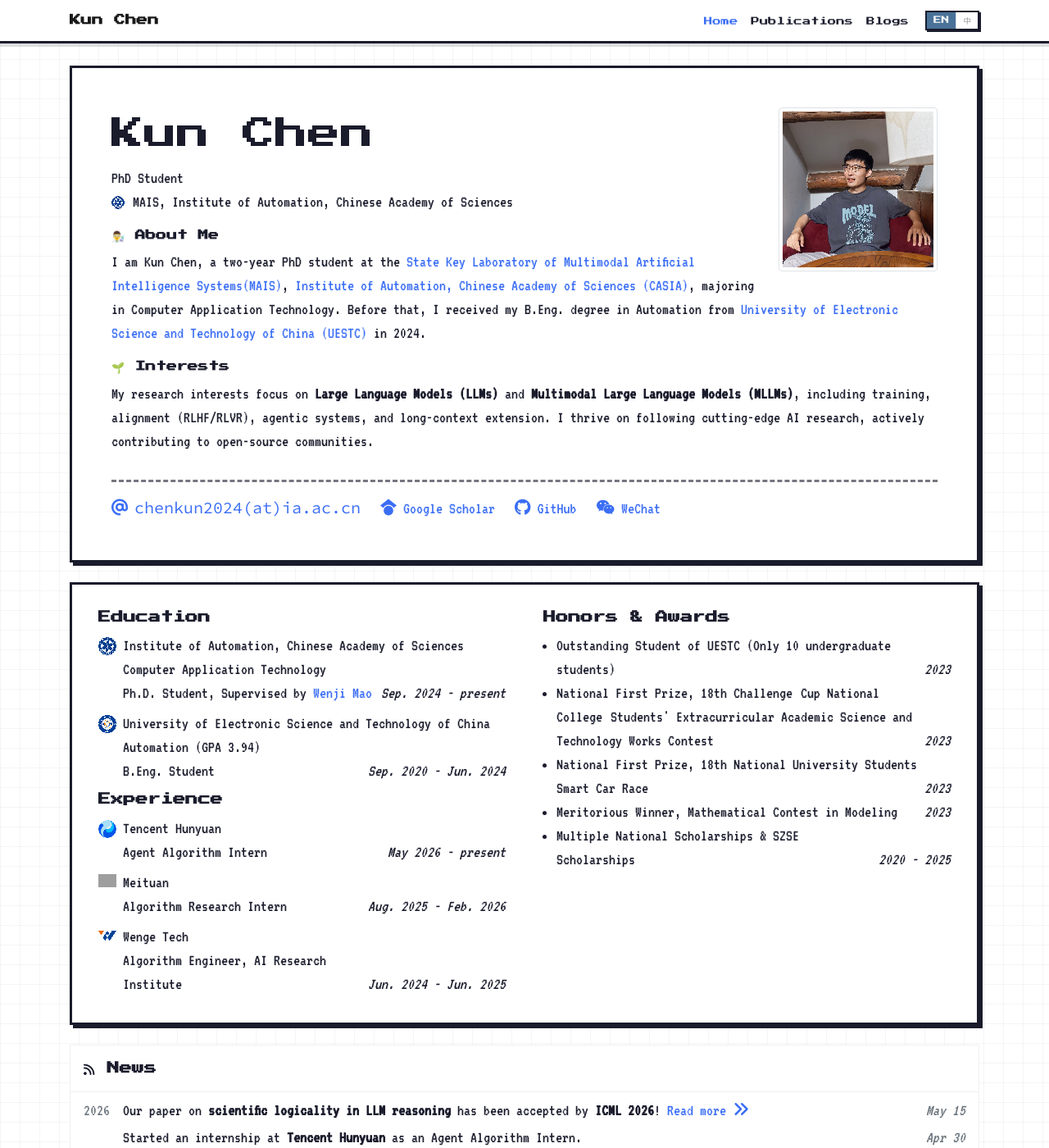
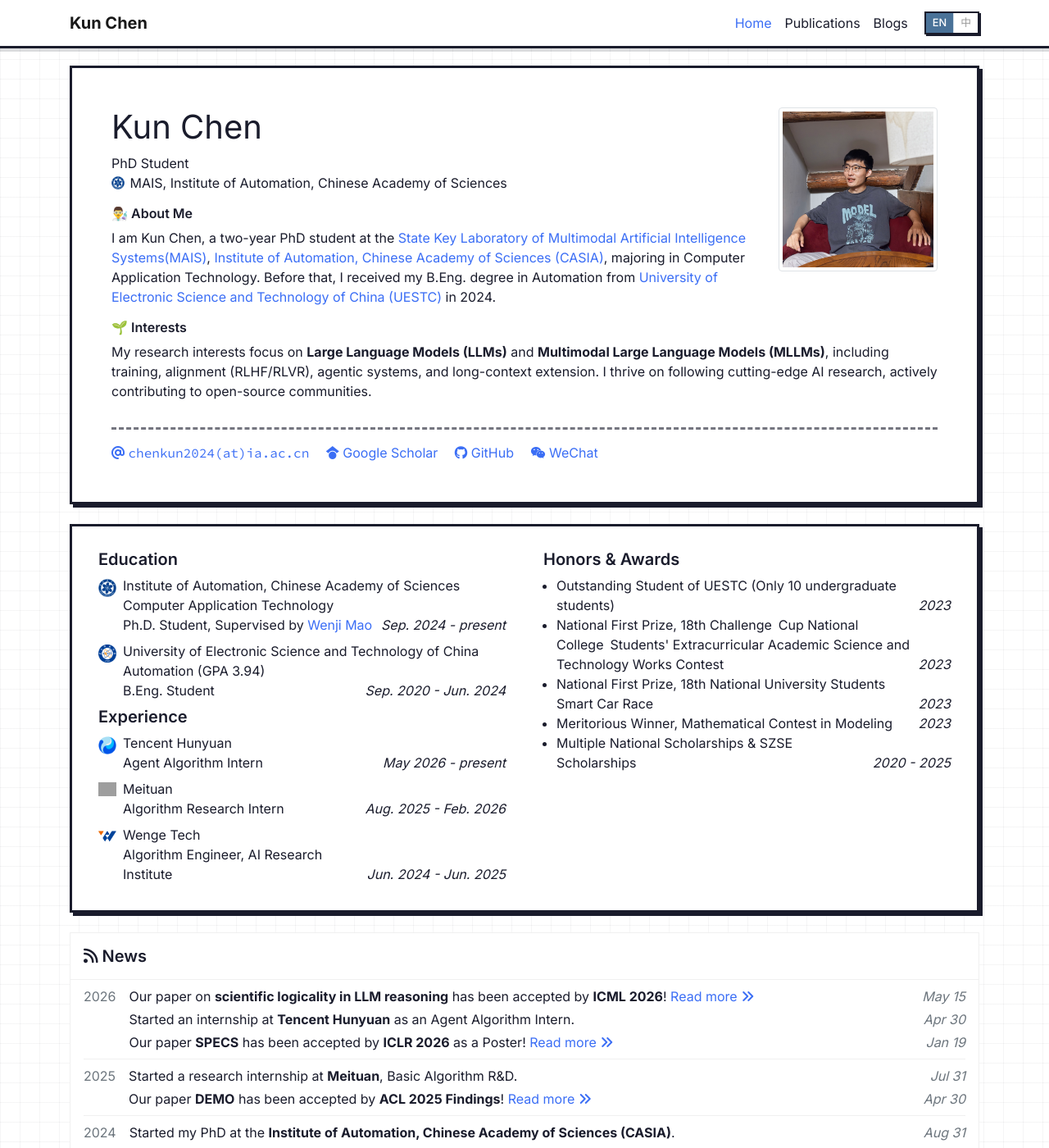
Before and after one commit to Kwen-Chen/Kwen-Chen.github.io, a Jekyll site: the page built from index.html, in a window 1280 px wide and 1400 px high. Shown: the whole window at 82% size. Built offline with Jekyll 4.4.1, drawn with Linux system fonts in a browser that asks for light colours; nearby versions of some CDN libraries; some web fonts are replaced; a style sheet for code colours, icons or effects is not loaded; grey boxes are pictures that could not be loaded.

Commit message:
pixel theme: keep original fonts, style-only overrides
Co-Authored-By: Claude Fable 5 <noreply@anthropic.com>

```diff
--- a/_includes/theme.html
+++ b/_includes/theme.html
@@ -4,6 +4,5 @@ Classic loads nothing extra; pixel loads retro fonts + pixel-theme.css overrides
 {%- endcomment -%}
 {%- assign theme = site.data.display.theme | default: "classic" -%}
 {%- if theme == "pixel" -%}
-<link href="https://fonts.googleapis.com/css2?family=Press+Start+2P&family=VT323&family=DotGothic16&display=swap" rel="stylesheet">
 <link rel="stylesheet" href="{{ '/assets/css/pixel-theme.css' | relative_url }}">
 {%- endif -%}
--- a/assets/css/pixel-theme.css
+++ b/assets/css/pixel-theme.css
@@ -1,6 +1,6 @@
 @charset "utf-8";
 /* ============================================================
-   Pixel / retro game theme.
+   Pixel / retro game theme (visual style only — fonts untouched).
    Loaded on top of global.css when `theme: pixel` is set in
    _data/display.yml — every rule here overrides the classic look,
    so deleting this file (or switching back to `classic`) restores
@@ -17,16 +17,11 @@
     --px-success: #38b764;
     --px-shadow: 4px 4px 0 var(--px-ink);
     --px-shadow-sm: 3px 3px 0 var(--px-ink);
-    --px-font-body: "VT323", "DotGothic16", "Zpix", monospace;
-    --px-font-title: "Press Start 2P", "DotGothic16", "Zpix", monospace;
 }
 
 /* ---------- base ---------- */
 
 body {
-    font-family: var(--px-font-body);
-    font-size: 1.25rem;
-    line-height: 1.45;
     color: var(--px-ink);
     background-color: var(--px-paper) !important;
     background-image:
@@ -34,17 +29,6 @@ body {
         linear-gradient(90deg, rgba(26, 28, 44, 0.045) 1px, transparent 1px);
     background-size: 24px 24px;
 }
-
-h1, h2, h3, h4, h5, h6,
-.h1, .h2, .h3, .h4, .h5, .h6 {
-    font-family: var(--px-font-title);
-    line-height: 1.6;
-    letter-spacing: 0;
-    color: var(--px-ink);
-}
-
-h5, .h5 { font-size: 0.95rem; }
-h6, .h6 { font-size: 0.8rem; }
 
 a {
     color: var(--px-accent);
@@ -64,11 +48,6 @@ hr {
     opacity: 0.6;
 }
 
-/* pixel-crisp images */
-img {
-    image-rendering: pixelated;
-}
-
 ::selection {
     background: var(--px-accent);
     color: #fff;
@@ -82,16 +61,8 @@ img {
     box-shadow: 0 4px 0 rgba(26, 28, 44, 0.15) !important;
 }
 
-.navbar-brand {
-    font-family: var(--px-font-title);
-    font-size: 0.85rem;
-}
-
 .navbar .nav-link {
-    font-family: var(--px-font-title);
-    font-size: 0.65rem;
     color: var(--px-ink) !important;
-    padding-top: 0.7rem;
 }
 
 .navbar .nav-item.active .nav-link,
@@ -139,12 +110,9 @@ img.rounded-circle {
 
 .badge,
 .badge-pill {
-    font-family: var(--px-font-title);
-    font-size: 0.55rem;
     border-radius: 0 !important;
     border: 2px solid var(--px-ink);
     box-shadow: 2px 2px 0 var(--px-ink);
-    padding: 0.35em 0.6em;
 }
 
 .badge-warning {
@@ -165,8 +133,6 @@ img.rounded-circle {
 /* ---------- buttons ---------- */
 
 .btn {
-    font-family: var(--px-font-title);
-    font-size: 0.65rem;
     border: 3px solid var(--px-ink);
     border-radius: 0 !important;
     box-shadow: var(--px-shadow-sm);
@@ -190,16 +156,6 @@ img.rounded-circle {
 }
 
 /* ---------- blog content ---------- */
-
-.blog-content {
-    font-family: var(--px-font-body);
-    font-size: 1.3rem;
-}
-
-.blog-content h1, .blog-content h2, .blog-content h3,
-.blog-content h4, .blog-content h5, .blog-content h6 {
-    font-family: var(--px-font-title);
-}
 
 .blog-content blockquote {
     border-left: 6px solid var(--px-accent);
@@ -229,17 +185,11 @@ img.rounded-circle {
     background-color: #fffbec;
 }
 
-code, pre, .highlighter-rouge pre {
-    font-family: "VT323", "Source Code Pro", monospace;
-    font-size: 1.05rem;
-}
-
 /* ---------- footer ---------- */
 
 .footer {
     border-top: 3px solid var(--px-ink);
     background-color: var(--px-panel);
-    font-family: var(--px-font-body);
 }
 
 /* ---------- language toggle ---------- */
@@ -248,8 +198,6 @@ code, pre, .highlighter-rouge pre {
     border: 2px solid var(--px-ink) !important;
     border-radius: 0 !important;
     box-shadow: 2px 2px 0 var(--px-ink);
-    font-family: var(--px-font-title);
-    font-size: 0.6rem;
 }
 
 /* ---------- scrollbar (webkit) ---------- */
```
